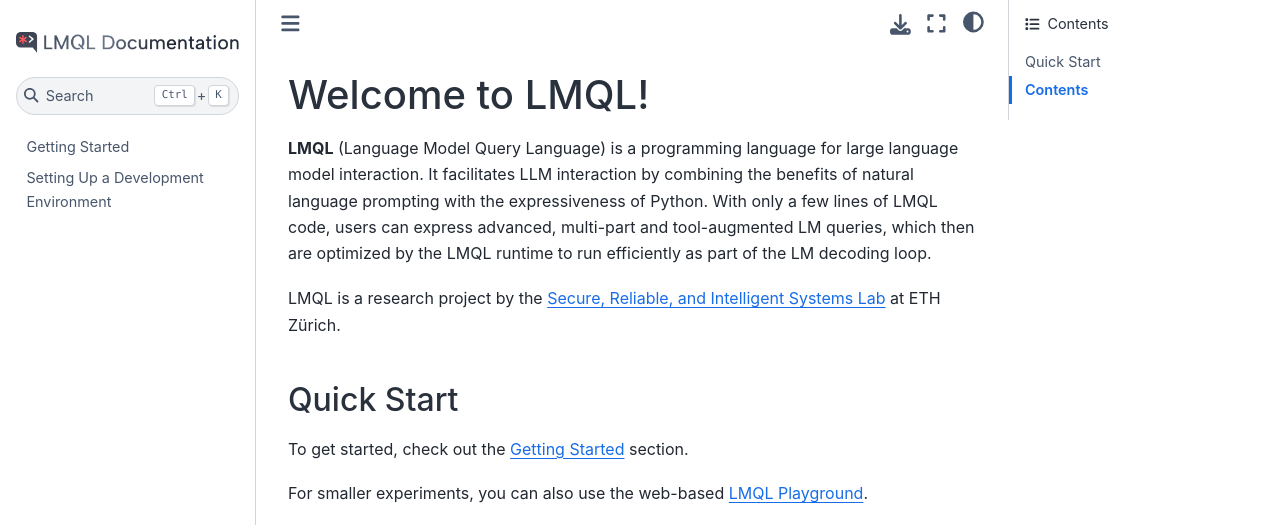
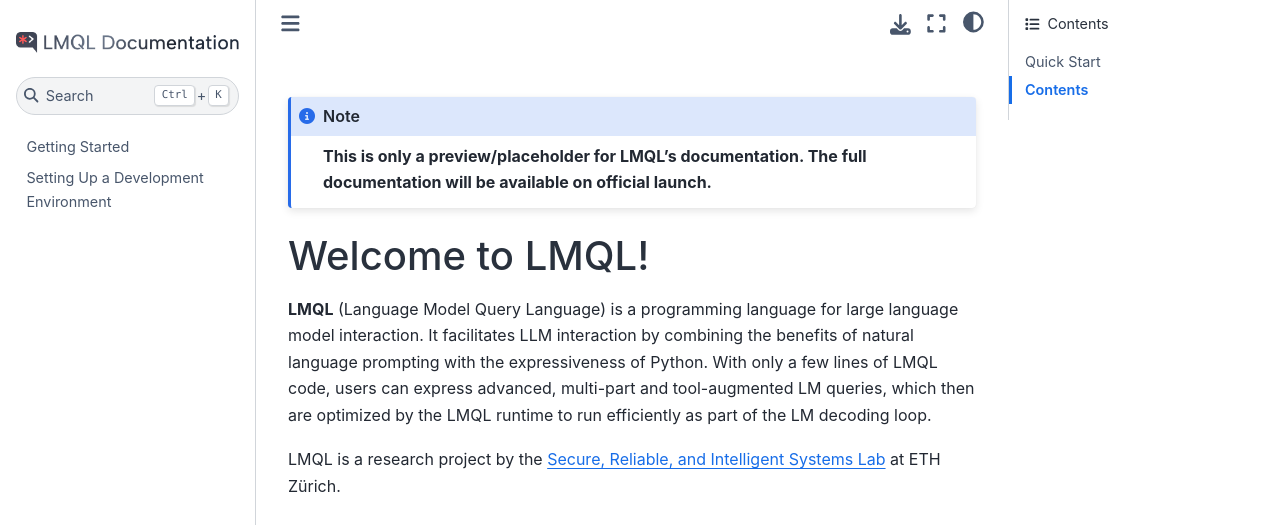
Before and after one commit to ilovechallenge/Python_LLM_AI, a Sphinx documentation site: the page built from docs/source/index.rst, in a window 1280 px wide and 1400 px high. Shown: the top 525 px of the window. Built offline with Sphinx 7.4.7 and the Sphinx Book theme 1.1.4, drawn with Linux system fonts in a browser that asks for light colours; grey boxes are pictures that could not be loaded.

Commit message:
add preview note to docs

```diff
--- a/docs/source/index.rst
+++ b/docs/source/index.rst
@@ -1,3 +1,7 @@
+.. note::
+
+    **This is only a preview/placeholder for LMQL's documentation. The full documentation will be available on official launch.**
+
 Welcome to LMQL!
 ===================================
 
@@ -23,8 +27,10 @@
 .. raw:: html
 
     <embed>
-        <iframe src="http://localhost:3000" width="100%" height="500px"></iframe>
+        <iframe src="https://lmql.ai/playground" width="100%" height="450pt"></iframe>
     </embed>
+
+Test
 
 Contents
 --------
```
Also changed, not shown: docs/source/quickstart.md (+1 -1 lines).
